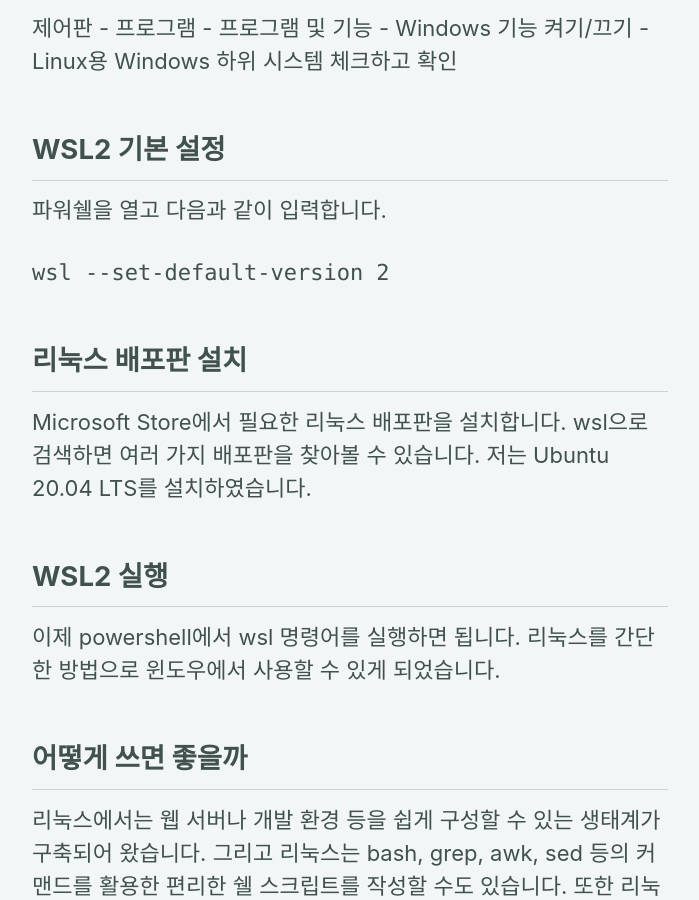
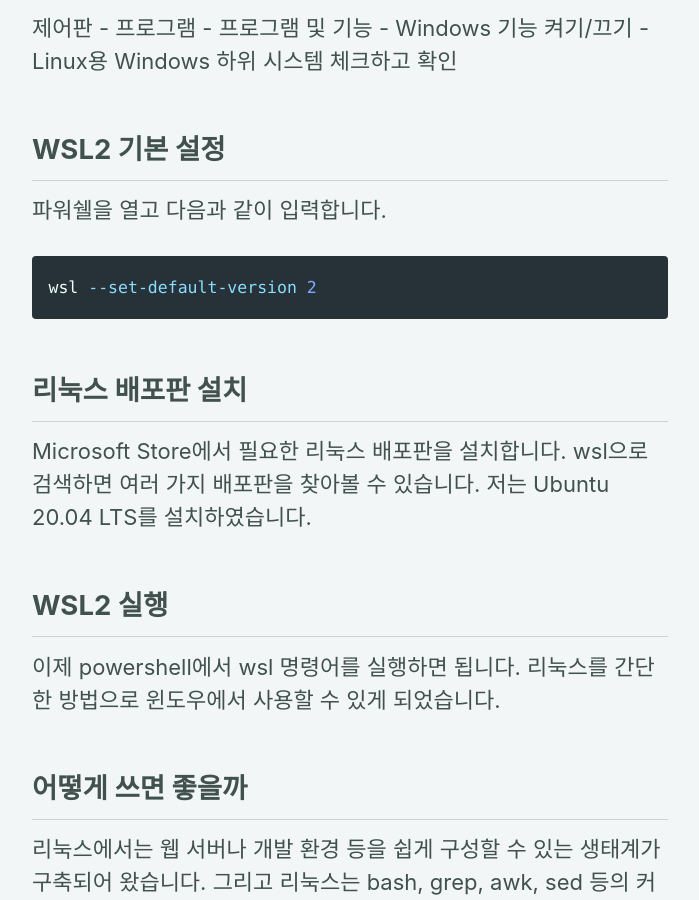
Before and after one commit to jjojjosj/jjojjosj.github.io, a Jekyll site: the page built from _posts/2020-05-31-wsl2.md, in a window 1280 px wide and 900 px high, scrolled down 1027 px. Shown: the whole window, without its empty margins (290-989 px from the left). Built offline with Jekyll 4.4.1, drawn with Linux system fonts in a browser that asks for light colours; cached includes are drawn as plain includes; nearby versions of some CDN libraries.

Commit message:
일부 마크다운 수정

````diff
--- a/_posts/2020-05-31-wsl2.md
+++ b/_posts/2020-05-31-wsl2.md
@@ -12,7 +12,7 @@ categories: [IT]
 
 윈도우10에서 기존에도 WSL이 없던 것은 아닙니다. 다만 WSL2로 올라가면서 좀 더 리눅스와 윈도우가 더 가까워진 느낌입니다. 상세 변화 사항에 대한 비교는 다음 문서를 참고하세요.
 
-https://docs.microsoft.com/ko-kr/windows/wsl/compare-versions#wsl-2-architecture
+<https://docs.microsoft.com/ko-kr/windows/wsl/compare-versions#wsl-2-architecture>
 
 ## WSL2 시작하기
 
@@ -24,7 +24,7 @@ https://docs.microsoft.com/ko-kr/windows/wsl/compare-versions#wsl-2-architecture
 
 파워쉘을 열고 다음과 같이 입력합니다.
 
-```{Powershell}
+```powershell
 wsl --set-default-version 2
 ```
 
@@ -49,4 +49,4 @@ WSL2는 이러한 리눅스의 강점을 윈도우에서도 사용 가능하도
 
 이 포스트는 다음의 문서를 참조하였습니다. 자세한 내용은 아래의 내용을 확인해보세요.
 
-https://docs.microsoft.com/ko-kr/windows/wsl/
+<https://docs.microsoft.com/ko-kr/windows/wsl/>
````
